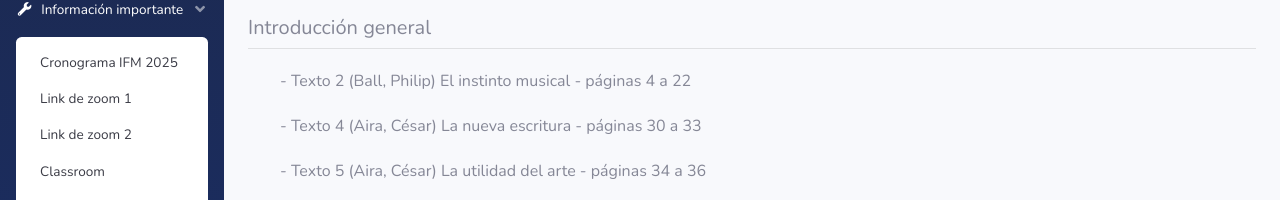
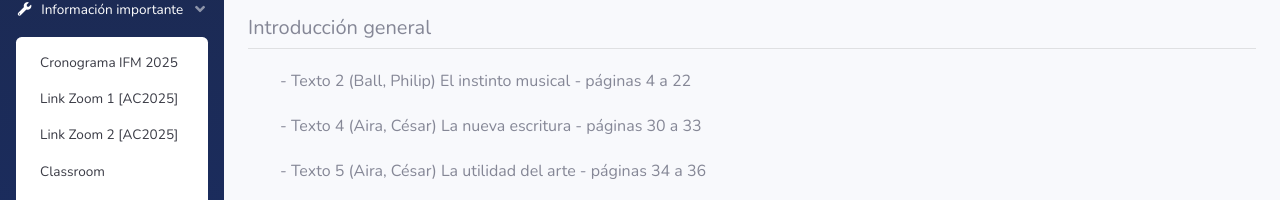
Before and after one commit to ifmUntref/2025, a website: page biblio1.html in a window 1280 px wide. Both pictures are taken after a click on the link "Información importante". Shown: the part 162-362 px from the top of the page. Drawn offline with nearby package versions, Linux system fonts and the light colour scheme.

Commit message:
agrego cod zoom

```diff
--- a/biblio1.html
+++ b/biblio1.html
@@ -77,8 +77,8 @@
                     data-parent="#accordionSidebar">
                     <div class="bg-white py-2 collapse-inner rounded">
                         <a class="collapse-item" href="https://drive.google.com/file/d/1xNSBhbmNkXoiohMcAP-NtxhiugaGhBFp/view?usp=drive_link" target="_blank">Cronograma IFM 2025</a>
-                        <a class="collapse-item" href="https://us05web.zoom.us/j/3898929650?pwd=gCPHWotBjMwSRcu88IclJsrYx5VrIX.1" target="_blank">Link de zoom 1</a>
-                        <a class="collapse-item" href="https://us05web.zoom.us/j/5941514513?pwd=SCu4SMSehaMPy9ZWrlEEZmHBqG9lto.1" target="_blank">Link de zoom 2</a>
+                        <a class="collapse-item" href="https://us05web.zoom.us/j/3898929650?pwd=gCPHWotBjMwSRcu88IclJsrYx5VrIX.1" target="_blank">Link Zoom 1 [AC2025]</a>
+                        <a class="collapse-item" href="https://us05web.zoom.us/j/5941514513?pwd=SCu4SMSehaMPy9ZWrlEEZmHBqG9lto.1" target="_blank">Link Zoom 2 [AC2025]</a>
                         <a class="collapse-item" href="https://classroom.google.com/c/Njg3MzY3MDE1MzY2?cjc=ausl4xv" target="_blank">Classroom</a>
                         <a class="collapse-item" href="https://drive.google.com/file/d/1RYsI0ZNutKj8LAb0_xCQT_Cp-VQtH4LY/view?usp=drive_link" target="_blank">Calendario académico</a>
                     </div>
```
Also changed, not shown: biblio2.html (+2 -2 lines), biblio3.html (+2 -2 lines), biblio4.html (+2 -2 lines), biblio5.html (+2 -2 lines), biblio6.html (+2 -2 lines), ejercicios2.html (+2 -2 lines), ejercicios3.html (+2 -2 lines), ejercicios4.html (+2 -2 lines), ejercicios5.html (+2 -2 lines), ejercicios6.html (+2 -2 lines), index.html (+2 -2 lines), material1.html (+2 -2 lines), material2.html (+2 -2 lines), material3.html (+2 -2 lines), 3 more files, 1 other file.
